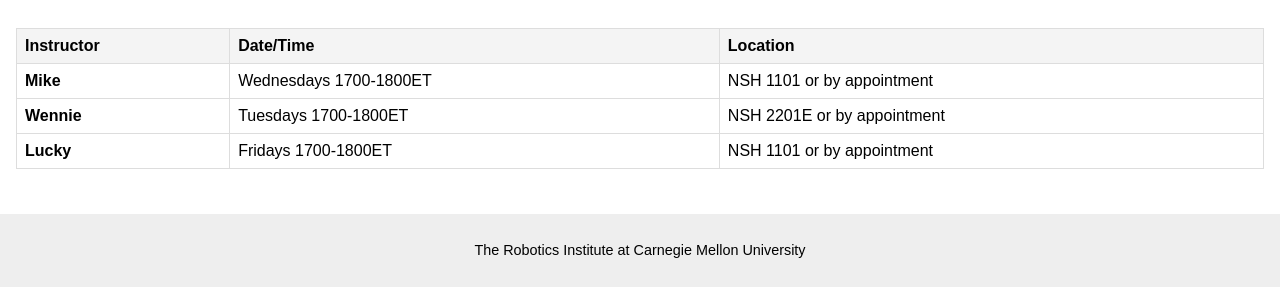
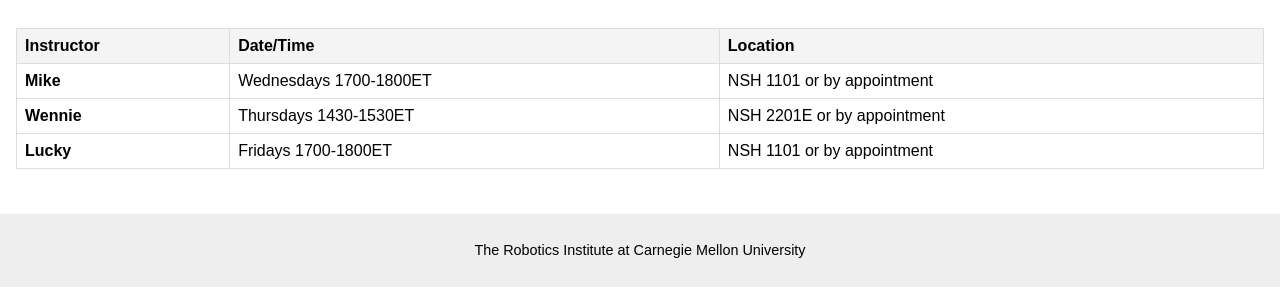
Before and after one commit to mr-cmu/mr-cmu.github.io, a Jekyll site: the page built from office_hours.md, in a window 1280 px wide. Shown: the part 198-497 px from the top of the page. Built offline with Jekyll 4.4.1, drawn with Linux system fonts in a browser that asks for light colours.

Commit message:
update instructor office hours

```diff
--- a/office_hours.md
+++ b/office_hours.md
@@ -9,6 +9,6 @@ permalink: /office_hours/
 | Instructor | Date/Time | Location |
 |-----------------|----------------|----------------|
 | **Mike**     | Wednesdays 1700-1800ET | NSH 1101 or by appointment |
-| **Wennie**   | Tuesdays 1700-1800ET  | NSH 2201E or by appointment  |
+| **Wennie**   | Thursdays 1430-1530ET  | NSH 2201E or by appointment  |
 | **Lucky**    | Fridays 1700-1800ET | NSH 1101 or by appointment|
 |-----------------|----------------|----------------|
```
